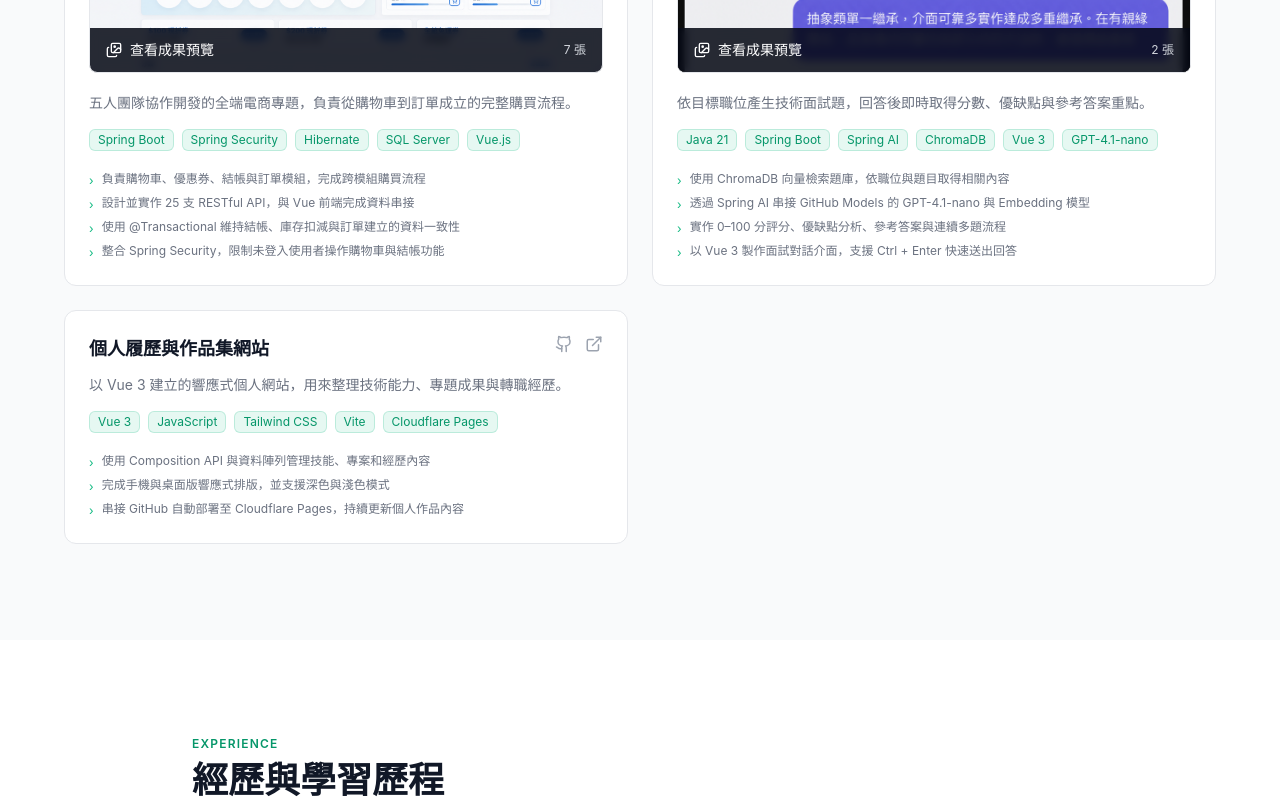
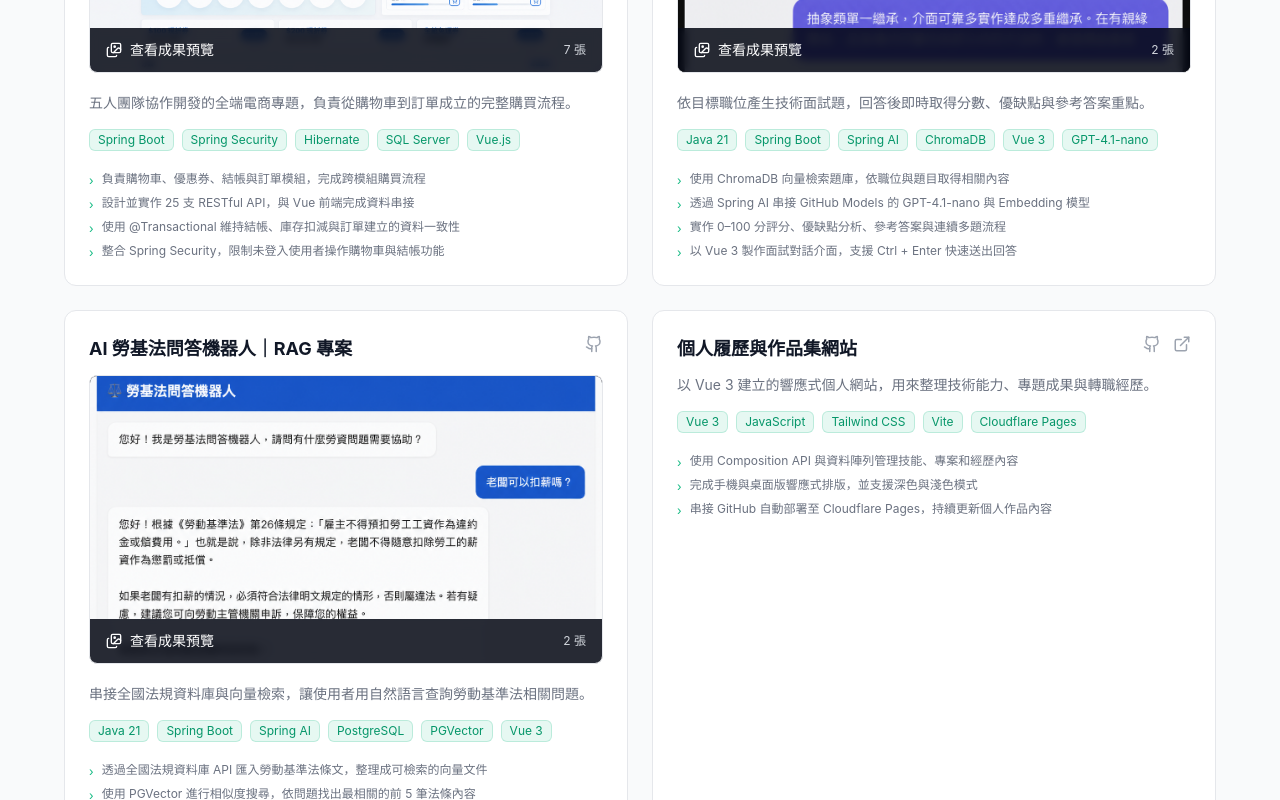
Before and after one commit to sagartia/ShuPortfolio, a Vue app: page / in a window 1280 px wide. Shown: the part 2000-2800 px from the top of the page. Built offline with nearby package versions, Linux system fonts and the light colour scheme.

Commit message:
add lawbot project preview

```diff
--- a/src/App.vue
+++ b/src/App.vue
@@ -99,7 +99,7 @@ const skillGroups = ref([
   {
     title: 'Database',
     icon: Database,
-    skills: ['SQL Server', 'ChromaDB', '資料表設計', 'JPA / ORM', '交易控制', '資料一致性'],
+    skills: ['SQL Server', 'PostgreSQL', 'PGVector', 'ChromaDB', '資料表設計', 'JPA / ORM', '交易控制', '資料一致性'],
   },
   {
     title: 'Tools',
@@ -172,6 +172,30 @@ const projects = ref([
       {
         src: '/projects/ai-interview-coach/interview-feedback-and-next-question.png',
         alt: 'AI 面試教練顯示回答缺點、參考答案重點與下一題',
+      },
+    ],
+  },
+  {
+    name: 'AI 勞基法問答機器人｜RAG 專案',
+    summary: '串接全國法規資料庫與向量檢索，讓使用者用自然語言查詢勞動基準法相關問題。',
+    techs: ['Java 21', 'Spring Boot', 'Spring AI', 'PostgreSQL', 'PGVector', 'Vue 3'],
+    highlights: [
+      '透過全國法規資料庫 API 匯入勞動基準法條文，整理成可檢索的向量文件',
+      '使用 PGVector 進行相似度搜尋，依問題找出最相關的前 5 筆法條內容',
+      '透過 Spring AI 串接 GitHub Models 的 GPT-4.1-mini 與 Embedding 模型',
+      '回覆中附上參考條文來源，讓答案能對應到具體法規依據',
+      '以 Vue 3 製作簡潔聊天介面，支援連續對話與查詢中狀態顯示',
+    ],
+    github: 'https://github.com/sagartia/lawbot-ai',
+    demo: null,
+    previewImages: [
+      {
+        src: '/projects/ai-lawbot/lawbot-1.png',
+        alt: 'AI 勞基法問答機器人顯示使用者提問與勞基法條文回答',
+      },
+      {
+        src: '/projects/ai-lawbot/lawbot-2.png',
+        alt: 'AI 勞基法問答機器人顯示參考條文來源與聊天介面',
       },
     ],
   },
```
Also changed, not shown: public/projects/ai-lawbot/lawbot-1.png (added), public/projects/ai-lawbot/lawbot-2.png (added).
